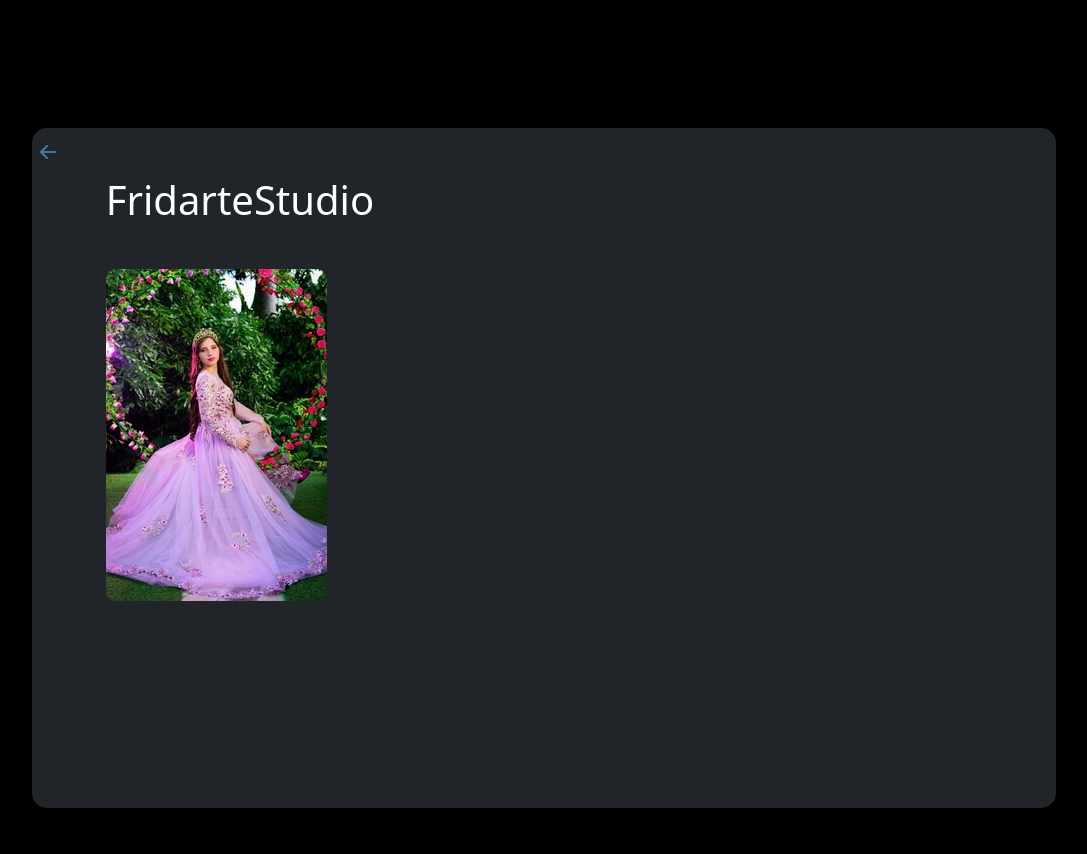
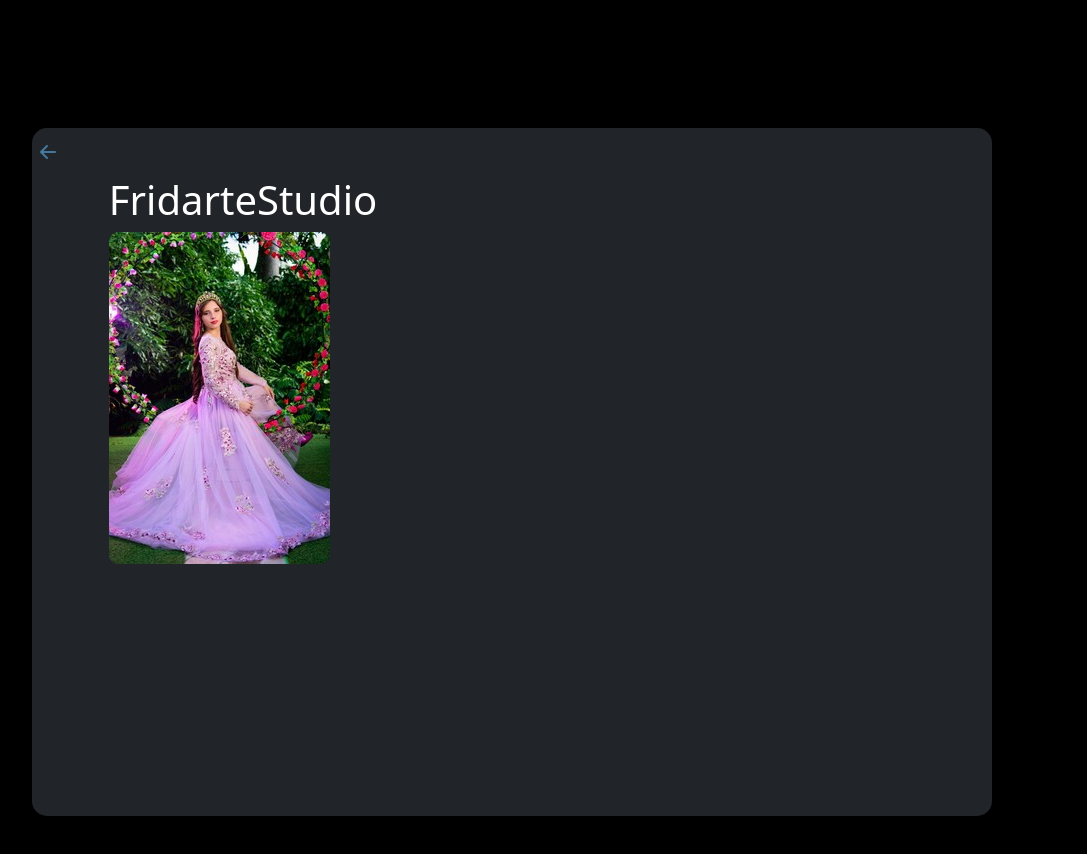
Before and after one commit to onier9702/fridarte, a React (Create React App) app: page /single/exterior1 in a window 1280 px wide. Shown: the top 854 px of the page, without its empty margins (96-1183 px from the left). Built offline with nearby package versions, Linux system fonts and the light colour scheme.

Commit message:
Single Image Div modified

```diff
--- a/src/components/SingleImage.css
+++ b/src/components/SingleImage.css
@@ -8,18 +8,13 @@ desktop: 1025px — 1200px
     background-color: #212529;
     border-radius: 15px;
     margin: 10vw;
-    height: 85vh;
-    width: 80vw;
-
+    height: fit-content;
+    width: fit-content;
 }
 .envolve .h2-img {
-    width: 90%;
-    height: 90%;
+    height: 80vh;
+    width: 75vw;
 }
-/* .envolve .h2-img .single {
-    width: 90%;
-    height: 90%;
-} */
 .envolve .back-logo {
     color: #457b9d;
     cursor: pointer;
@@ -33,7 +28,7 @@ desktop: 1025px — 1200px
 }
 .envolve .h2-img .singleimage {
     border-radius: 9px;
-    margin: 4% 8% 8% 8%;
+    margin: 0% 8% 0% 8%;
     max-height: 60vh;
     max-width: 50vw;
 }
```
Also changed, not shown: 6 other files (tests, documents, lock files or other folders).
